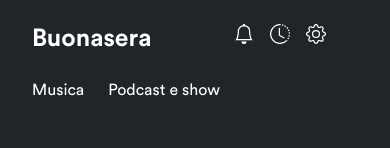
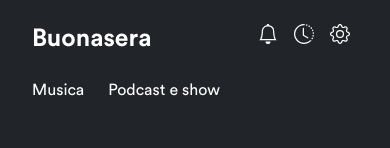
Before and after one commit to VascoPanigi/BWII, a plain HTML site: page index.html in a window 390 px wide. Shown: the top 148 px of the page. Drawn offline with nearby package versions, Linux system fonts and the light colour scheme; no server answers; files whose address does not match are found by name.

Commit message:
mx header icon fix

```diff
--- a/index.html
+++ b/index.html
@@ -285,7 +285,7 @@
               <div class="row text-white mx-2">
                 <div class="d-flex justify-content-between">
                   <h2 class="d-sm-flex fw-bold">Buonasera</h2>
-                  <div class="d-flex d-sm-none mx-4">
+                  <div class="d-flex d-sm-none">
                     <!-- BELL ICON -->
                     <svg
                       xmlns="http://www.w3.org/2000/svg"
```
